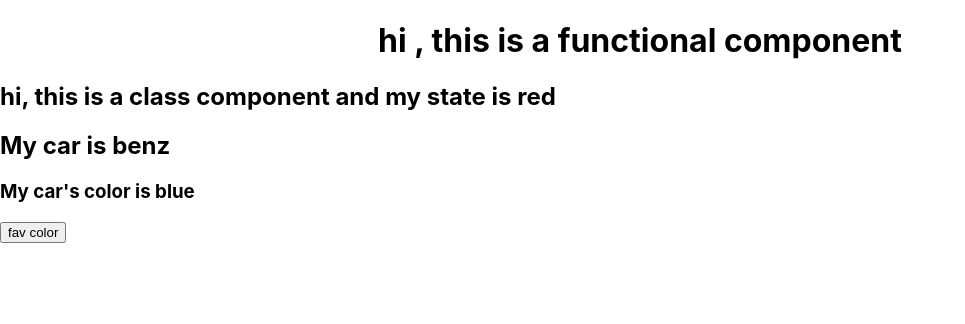
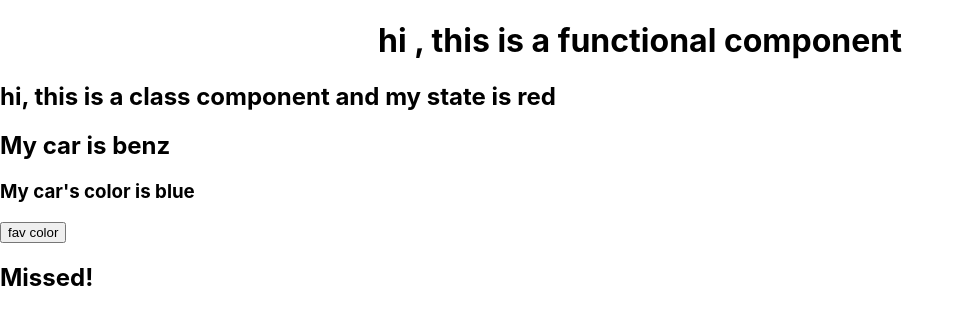
Before and after one commit to vinayjs/reactjsfulltutorial, a React (Create React App) app: page / in a window 1280 px wide. Shown: the top 324 px of the page, without its empty margins (0-965 px from the left). Built offline with nearby package versions, Linux system fonts and the light colour scheme.

Commit message:
conditional rendering using if

```diff
--- a/src/Class.js
+++ b/src/Class.js
@@ -1,8 +1,8 @@
 import React from "react";
 
 class Class extends React.Component {
-    constructor(){
-        super();
+    constructor(props){
+        super(props);
         this.state = {color : 'red'}
     }
     render() {
--- /dev/null
+++ b/src/Goal.js
@@ -0,0 +1,28 @@
+function Goal(props) {
+    const isGoal = props.isGoal;
+    if(isGoal){
+        return <MadeGoal />
+    }
+    return <MissedGoal/>
+
+}
+
+
+function MadeGoal() {
+    return (
+        <>
+        <h2>it is a goal!</h2>
+        </>
+    )
+}
+
+function MissedGoal() {
+   return(
+    <>
+    <h2>Missed!</h2>
+    </>
+   )
+}
+
+
+export default Goal;
--- a/src/index.js
+++ b/src/index.js
@@ -4,12 +4,14 @@ import './index.css';
 import App from './App';
 import reportWebVitals from './reportWebVitals';
 import Class from './Class';
+import Goal from './Goal';
 
 const root = ReactDOM.createRoot(document.getElementById('root'));
 root.render(
   <React.StrictMode>
     <App />
     <Class />
+    <Goal isGoal={false} />
   </React.StrictMode>
 );
 
```
